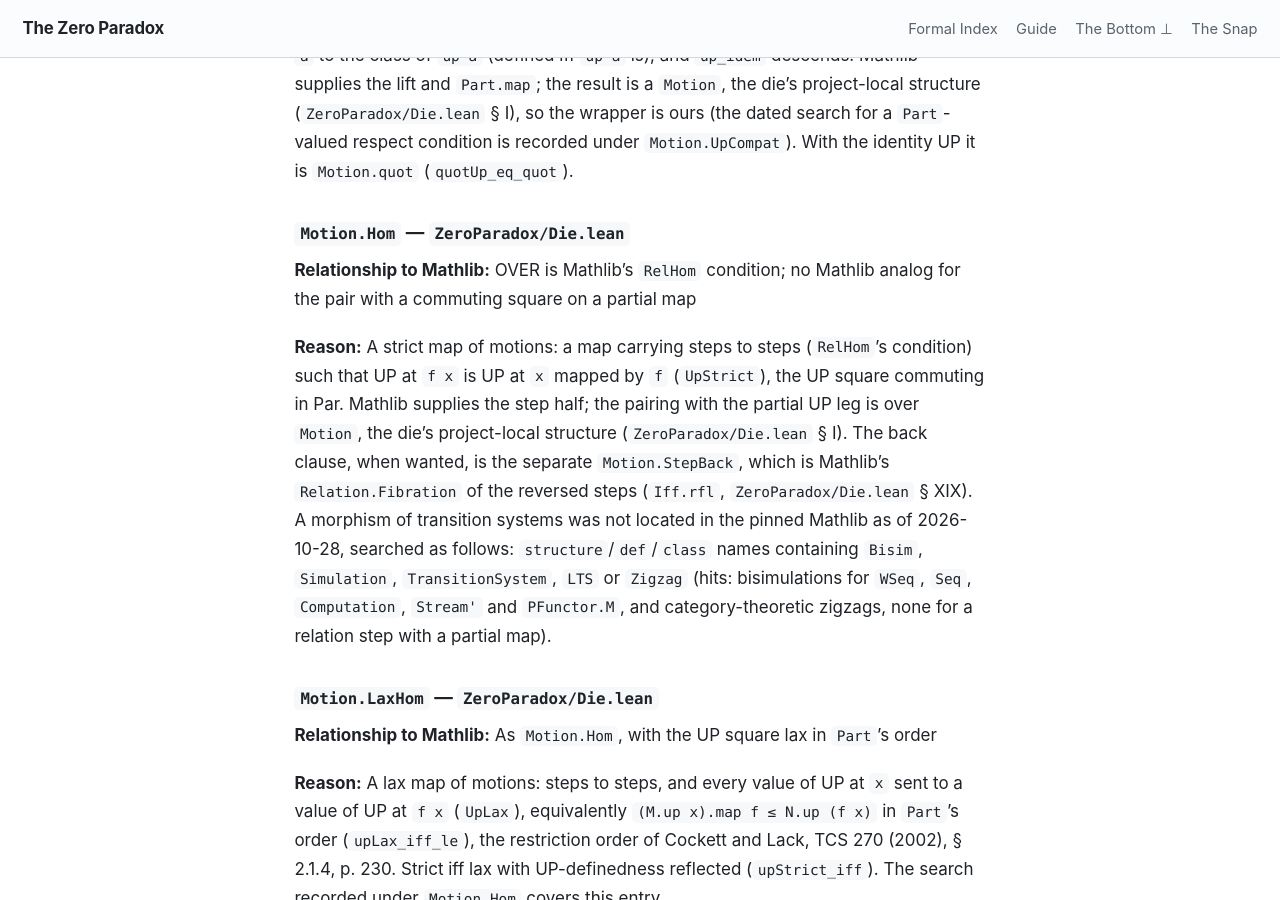
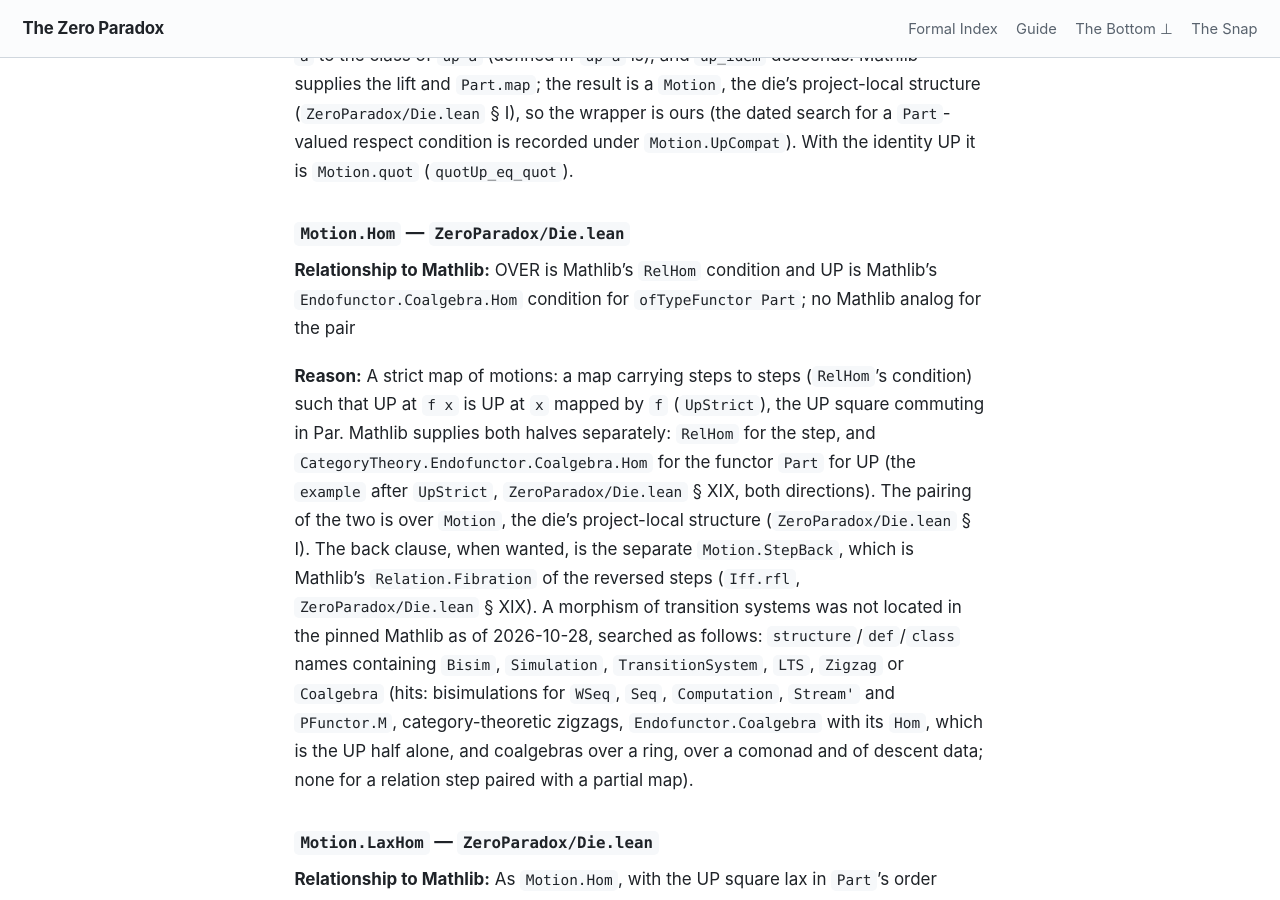
Before and after one commit to timbrigham/ZeroParadox, a Jekyll site: the page built from LEAN_CUSTOM_REGISTRY.md, in a window 1280 px wide and 900 px high, scrolled down 25467 px. Built offline with Jekyll 4.4.1, drawn with Linux system fonts in a browser that asks for light colours; our own code applies the rules of GitHub Pages for plain Markdown files.

Commit message:
Die landing r1 fixes: registration claim restated, citations scoped, Coalgebra.Hom example
DieCannotBe § XIII Reading: decidable equality frees the corner split and the cut, not
registration (em_of_registeredDecidable on Unit); LPO/MP landing scoped to ℕ; stable form
scoped to the LPO and MP reductions; LPO does not imply WEM, direction stated. § XIV
control: both hypotheses operative. Die.lean: UpStrict is Mathlib's Endofunctor.Coalgebra.Hom
for ofTypeFunctor Part (elaborating example, both directions); UpLax reading names the
restriction order; Unit control reading restated; everyStepCovered_of_finite points at
instIsStronglyAtomicOfWellFoundedLT; Escardó selection-function reading (preprint pages).
LawvereTaboo § V: "does not validate" for Diener's weak counterexamples; Ishihara §§ 2–4;
cross-pointers with ChoiceCannotBe § II. Registry Motion.Hom: Mathlib supplies both halves.

Co-Authored-By: Claude Opus 5.5 <noreply@anthropic.com>
Claude-Session: https://claude.ai/code/session_01NYJd4eT1BYi8RSKhY3zAYq

```diff
--- a/LEAN_CUSTOM_REGISTRY.md
+++ b/LEAN_CUSTOM_REGISTRY.md
@@ -443,9 +443,9 @@ The concrete model confirming that `ValuationStructure`'s abstract axioms have a
 
 ### `Motion.Hom` — `ZeroParadox/Die.lean`
 
-**Relationship to Mathlib:** OVER is Mathlib's `RelHom` condition; no Mathlib analog for the pair with a commuting square on a partial map
+**Relationship to Mathlib:** OVER is Mathlib's `RelHom` condition and UP is Mathlib's `Endofunctor.Coalgebra.Hom` condition for `ofTypeFunctor Part`; no Mathlib analog for the pair
 
-**Reason:** A strict map of motions: a map carrying steps to steps (`RelHom`'s condition) such that UP at `f x` is UP at `x` mapped by `f` (`UpStrict`), the UP square commuting in Par. Mathlib supplies the step half; the pairing with the partial UP leg is over `Motion`, the die's project-local structure (`ZeroParadox/Die.lean` § I). The back clause, when wanted, is the separate `Motion.StepBack`, which is Mathlib's `Relation.Fibration` of the reversed steps (`Iff.rfl`, `ZeroParadox/Die.lean` § XIX). A morphism of transition systems was not located in the pinned Mathlib as of 2026-10-28, searched as follows: `structure`/`def`/`class` names containing `Bisim`, `Simulation`, `TransitionSystem`, `LTS` or `Zigzag` (hits: bisimulations for `WSeq`, `Seq`, `Computation`, `Stream'` and `PFunctor.M`, and category-theoretic zigzags, none for a relation step with a partial map).
+**Reason:** A strict map of motions: a map carrying steps to steps (`RelHom`'s condition) such that UP at `f x` is UP at `x` mapped by `f` (`UpStrict`), the UP square commuting in Par. Mathlib supplies both halves separately: `RelHom` for the step, and `CategoryTheory.Endofunctor.Coalgebra.Hom` for the functor `Part` for UP (the `example` after `UpStrict`, `ZeroParadox/Die.lean` § XIX, both directions). The pairing of the two is over `Motion`, the die's project-local structure (`ZeroParadox/Die.lean` § I). The back clause, when wanted, is the separate `Motion.StepBack`, which is Mathlib's `Relation.Fibration` of the reversed steps (`Iff.rfl`, `ZeroParadox/Die.lean` § XIX). A morphism of transition systems was not located in the pinned Mathlib as of 2026-10-28, searched as follows: `structure`/`def`/`class` names containing `Bisim`, `Simulation`, `TransitionSystem`, `LTS`, `Zigzag` or `Coalgebra` (hits: bisimulations for `WSeq`, `Seq`, `Computation`, `Stream'` and `PFunctor.M`, category-theoretic zigzags, `Endofunctor.Coalgebra` with its `Hom`, which is the UP half alone, and coalgebras over a ring, over a comonad and of descent data; none for a relation step paired with a partial map).
 
 ### `Motion.LaxHom` — `ZeroParadox/Die.lean`
 
```
Also changed, not shown: 4 other files.
